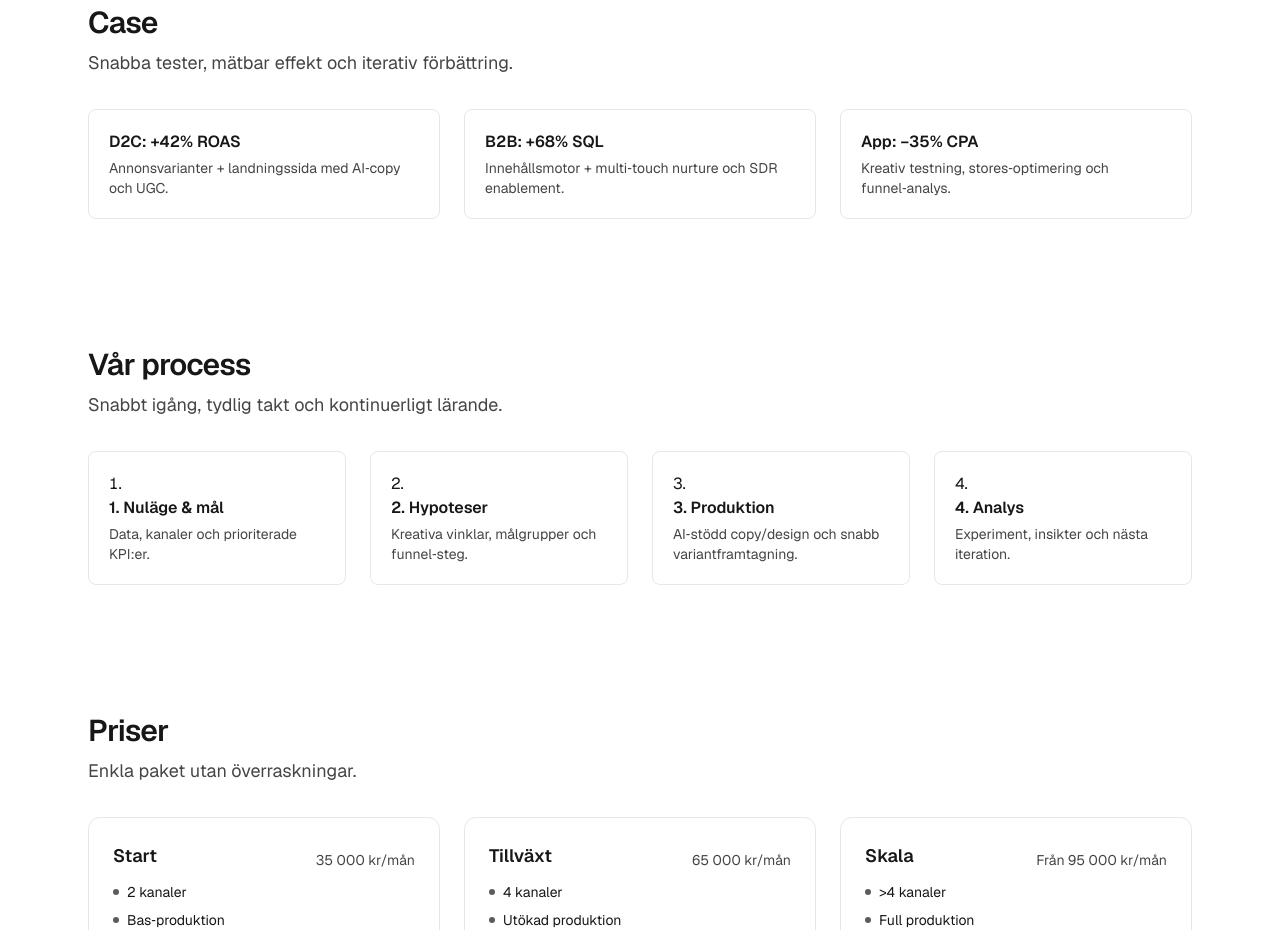
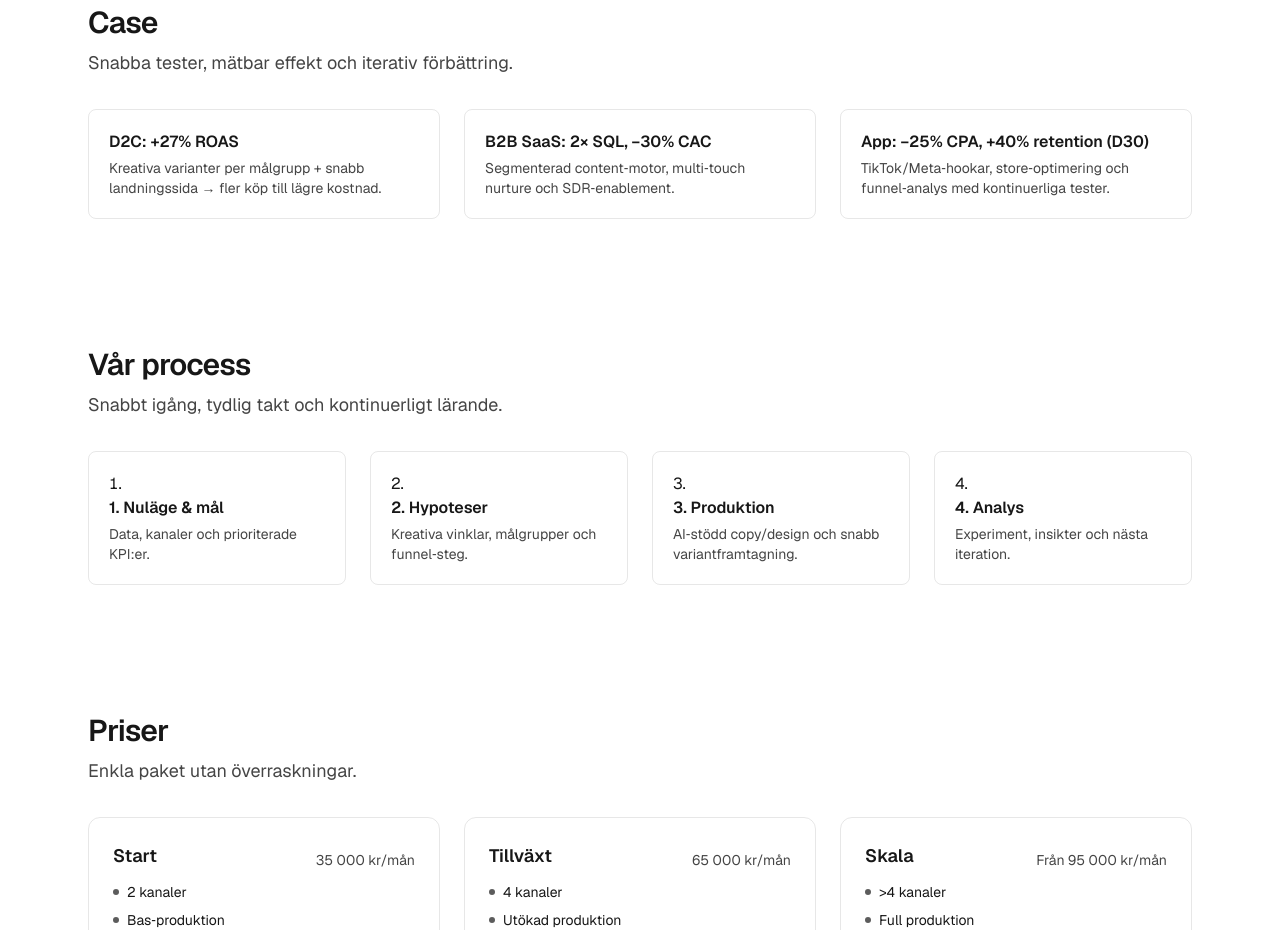
Before and after one commit to lovebym/bondonagency, a Next.js app: page / in a window 1280 px wide. Shown: the part 1480-2410 px from the top of the page. Built offline with nearby package versions, Linux system fonts and the light colour scheme.

Commit message:
copy: update case section (ROAS, SQL/CAC, App retention)

```diff
--- a/src/app/page.tsx
+++ b/src/app/page.tsx
@@ -74,9 +74,9 @@ export default function Home() {
         <Section id="case" title="Case" subtitle="Snabba tester, mätbar effekt och iterativ förbättring.">
           <div className="grid grid-cols-1 sm:grid-cols-2 md:grid-cols-3 gap-4 sm:gap-6">
             {[
-              { title: "D2C: +42% ROAS", desc: "Annonsvarianter + landningssida med AI‑copy och UGC." },
-              { title: "B2B: +68% SQL", desc: "Innehållsmotor + multi‑touch nurture och SDR enablement." },
-              { title: "App: −35% CPA", desc: "Kreativ testning, stores‑optimering och funnel‑analys." },
+              { title: "D2C: +27% ROAS", desc: "Kreativa varianter per målgrupp + snabb landningssida → fler köp till lägre kostnad." },
+              { title: "B2B SaaS: 2× SQL, −30% CAC", desc: "Segmenterad content‑motor, multi‑touch nurture och SDR‑enablement." },
+              { title: "App: −25% CPA, +40% retention (D30)", desc: "TikTok/Meta‑hookar, store‑optimering och funnel‑analys med kontinuerliga tester." },
             ].map((c) => (
               <div key={c.title} className="rounded-lg border border-foreground/10 p-5">
                 <h3 className="text-base font-semibold">{c.title}</h3>
```
